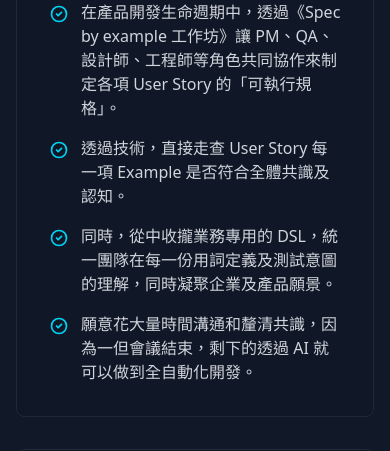
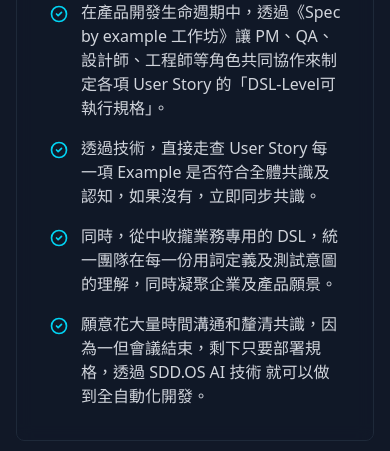
Before and after one commit to SDD-TW/sdd.tw, a Next.js app: page / in a window 390 px wide. Shown: the part 4600-5051 px from the top of the page. Built offline with nearby package versions, Linux system fonts and the light colour scheme.

Commit message:
fix: 更新連結至正確路徑，並修正方法論內容以增強清晰度

```diff
--- a/src/components/Hero.tsx
+++ b/src/components/Hero.tsx
@@ -94,7 +94,7 @@ const Hero = () => {
           </motion.div>
 
           <motion.div variants={itemVariants} className="flex flex-col sm:flex-row gap-4 mb-16">
-            <Link href="#join" className="btn btn-primary text-lg pulse-glow">
+            <Link href="/join" className="btn btn-primary text-lg pulse-glow">
               加入社群
             </Link>
             <Link href="#methodology" className="btn btn-secondary text-lg">
--- a/src/components/Methodology.tsx
+++ b/src/components/Methodology.tsx
@@ -207,11 +207,11 @@ const Methodology = () => {
                     <ul className="space-y-4 text-gray-300">
                       <li className="flex items-start">
                         <svg className="h-5 w-5 text-cyan-400 mr-3 mt-1 flex-shrink-0" fill="none" viewBox="0 0 24 24" stroke="currentColor"><path strokeLinecap="round" strokeLinejoin="round" strokeWidth="2" d="M9 12l2 2 4-4m6 2a9 9 0 11-18 0 9 9 0 0118 0z" /></svg>
-                        <span>在產品開發生命週期中，透過《Spec by example 工作坊》讓 PM、QA、設計師、工程師等角色共同協作來制定各項 User Story 的「可執行規格」。</span>
+                        <span>在產品開發生命週期中，透過《Spec by example 工作坊》讓 PM、QA、設計師、工程師等角色共同協作來制定各項 User Story 的「DSL-Level可執行規格」。</span>
                       </li>
                       <li className="flex items-start">
                         <svg className="h-5 w-5 text-cyan-400 mr-3 mt-1 flex-shrink-0" fill="none" viewBox="0 0 24 24" stroke="currentColor"><path strokeLinecap="round" strokeLinejoin="round" strokeWidth="2" d="M9 12l2 2 4-4m6 2a9 9 0 11-18 0 9 9 0 0118 0z" /></svg>
-                        <span>透過技術，直接走查 User Story 每一項 Example 是否符合全體共識及認知。</span>
+                        <span>透過技術，直接走查 User Story 每一項 Example 是否符合全體共識及認知，如果沒有，立即同步共識。</span>
                       </li>
                       <li className="flex items-start">
                         <svg className="h-5 w-5 text-cyan-400 mr-3 mt-1 flex-shrink-0" fill="none" viewBox="0 0 24 24" stroke="currentColor"><path strokeLinecap="round" strokeLinejoin="round" strokeWidth="2" d="M9 12l2 2 4-4m6 2a9 9 0 11-18 0 9 9 0 0118 0z" /></svg>
@@ -219,7 +219,7 @@ const Methodology = () => {
                       </li>
                       <li className="flex items-start">
                         <svg className="h-5 w-5 text-cyan-400 mr-3 mt-1 flex-shrink-0" fill="none" viewBox="0 0 24 24" stroke="currentColor"><path strokeLinecap="round" strokeLinejoin="round" strokeWidth="2" d="M9 12l2 2 4-4m6 2a9 9 0 11-18 0 9 9 0 0118 0z" /></svg>
-                        <span>願意花大量時間溝通和釐清共識，因為一但會議結束，剩下的透過 AI 就可以做到全自動化開發。</span>
+                        <span>願意花大量時間溝通和釐清共識，因為一但會議結束，剩下只要部署規格，透過 SDD.OS AI 技術 就可以做到全自動化開發。</span>
                       </li>
                     </ul>
                 </div>
@@ -242,9 +242,8 @@ const Methodology = () => {
                 </div>
              </div>
           </motion.div>
-
           {/* Section 4: SDD.OS Technology */}
-          <motion.div variants={itemVariants} className="text-center">
+          <motion.div variants={itemVariants} id="technology" className="text-center pt-24 md:pt-28">
             <h2 className="heading gradient-text">SDD.OS 的技術</h2>
             <p className="subheading max-w-4xl mx-auto">
               <a href="https://waterballsa.tw/" target="_blank" rel="noopener noreferrer" className="text-[#2ee9ff] font-bold underline hover:text-yellow-300 transition-all duration-300 hover:brightness-125">水球軟體學院</a>所推廣的技術原理，能在「功能性需求」上能做到 100% 正確全自動化開發，而我們認為這種<strong className="text-cyan-400">「高精度」</strong>的規格實踐，才是 SDD 的未來。
--- a/src/components/Navbar.tsx
+++ b/src/components/Navbar.tsx
@@ -26,6 +26,7 @@ const Navbar = () => {
   const navLinks = [
     { name: '首頁', href: '/' },
     { name: '方法論', href: '/#methodology' },
+    { name: '技術', href: '/#technology' }
   ];
 
   return (
@@ -61,7 +62,7 @@ const Navbar = () => {
                 </Link>
               ))}
               <Link
-                href="#join"
+                href="/join"
                 className="btn btn-primary pulse-glow"
               >
                 加入社群
@@ -127,15 +128,17 @@ const Navbar = () => {
               key={link.name}
               href={link.href}
               className="block px-3 py-2 rounded-md text-base font-medium text-gray-300 hover:text-white hover:bg-gray-700"
-              onClick={() => setIsMobileMenuOpen(false)}
+              onClick={(e) => {
+                setIsMobileMenuOpen(false);
+              }}
             >
               {link.name}
             </Link>
           ))}
           <Link
-            href="#join"
+            href="/join"
             className="block w-full text-center mt-4 btn btn-primary"
-            onClick={() => setIsMobileMenuOpen(false)}
+
           >
             加入社群
           </Link>
```
